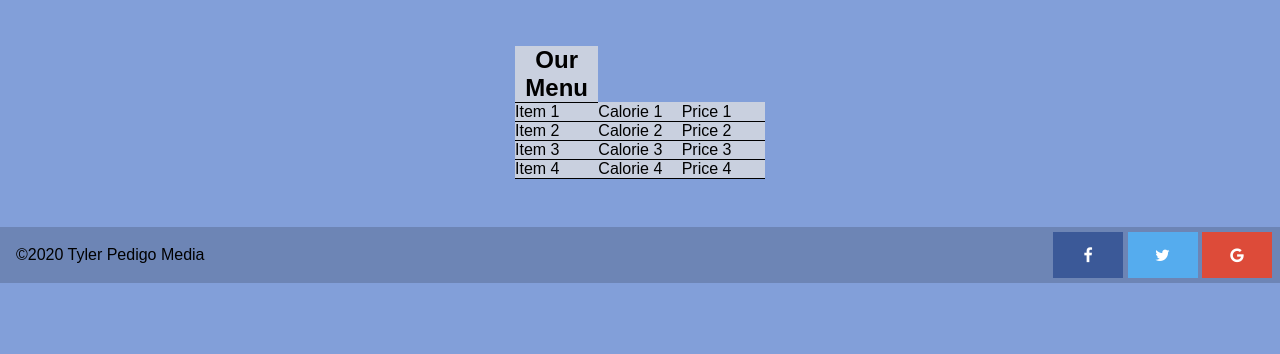
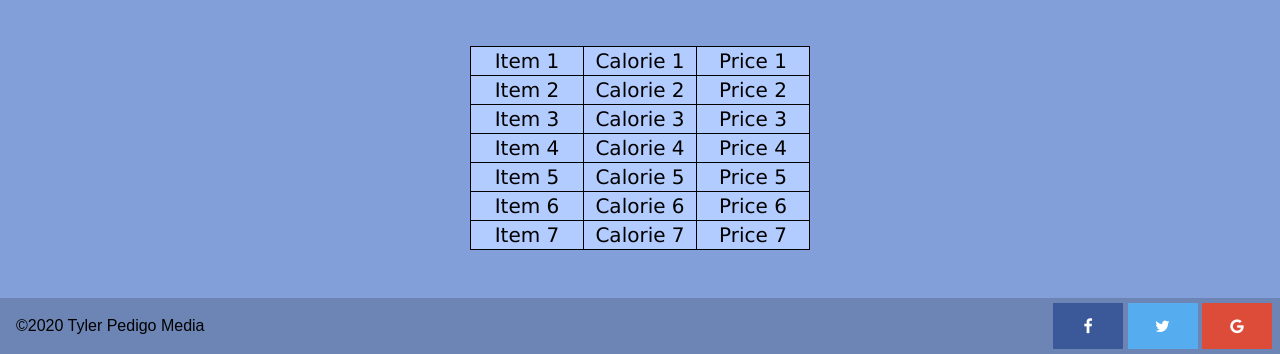
Before and after one commit to Tapedigo/tylers-coffee, a plain HTML site: page menu.html in a window 1280 px wide. Shown: the part 646-1000 px from the top of the page. Before the commit the page ends 929 px from the top, so only its background shows below. Drawn offline with Linux system fonts and the light colour scheme.

Commit message:
fixed tables

```diff
--- a/css/style.css
+++ b/css/style.css
@@ -94,32 +94,26 @@ header a {
 
 /* Menu.html Styles */
 
-table,
-th,
-td {
-    border-bottom: 1px solid black;
-    margin: 0;
-    border-collapse: collapse;
-}
-
-tr {
-    box-sizing: border-box;
-    background: #C9D0DF;
-    width: 250px;
-}
-
-td {
-    width: 33%;
-}
-
-/* Menu.html Classes */
-
-.table {
+table {
+    background-color: #B3CCFF;
     margin-left: auto;
     margin-right: auto;
     margin-top: 3rem;
     margin-bottom: 3rem;
-    width: 250px
+}
+
+table,
+td {
+    border: 1px solid black;
+    border-collapse: collapse;
+    font-size: 1.25rem;
+    font-family: Verdana, Geneva, Tahoma, sans-serif;
+}
+
+td {
+    width: 7rem;
+    height: 1.75rem;
+    text-align: center;
 }
 
 /* Images */
--- a/menu.html
+++ b/menu.html
@@ -24,9 +24,6 @@
         <img src="img/coffee1.jpg" alt="Cup of coffee" id="coffee1">
         <table class="table">
             <thead colspan="3">
-                <tr>
-                    <th><h2>Our Menu</h2></th>
-                </tr>
                 <tbody>
                     <tr>
                         <td>Item 1</td>
@@ -48,9 +45,25 @@
                         <td>Calorie 4</td>
                         <td>Price 4</td>
                     </tr>
+                    <tr>
+                        <td>Item 5</td>
+                        <td>Calorie 5</td>
+                        <td>Price 5</td>
+                    </tr>
+                    <tr>
+                        <td>Item 6</td>
+                        <td>Calorie 6</td>
+                        <td>Price 6</td>
+                    </tr>
+                    <tr>
+                        <td>Item 7</td>
+                        <td>Calorie 7</td>
+                        <td>Price 7</td>
+                    </tr>
                 </tbody>
             </thead>
         </table>
+        </div>
     </main>
     <div class="footer-container">
     <footer class="footer"><p>&copy;2020 Tyler Pedigo Media</p>
```
